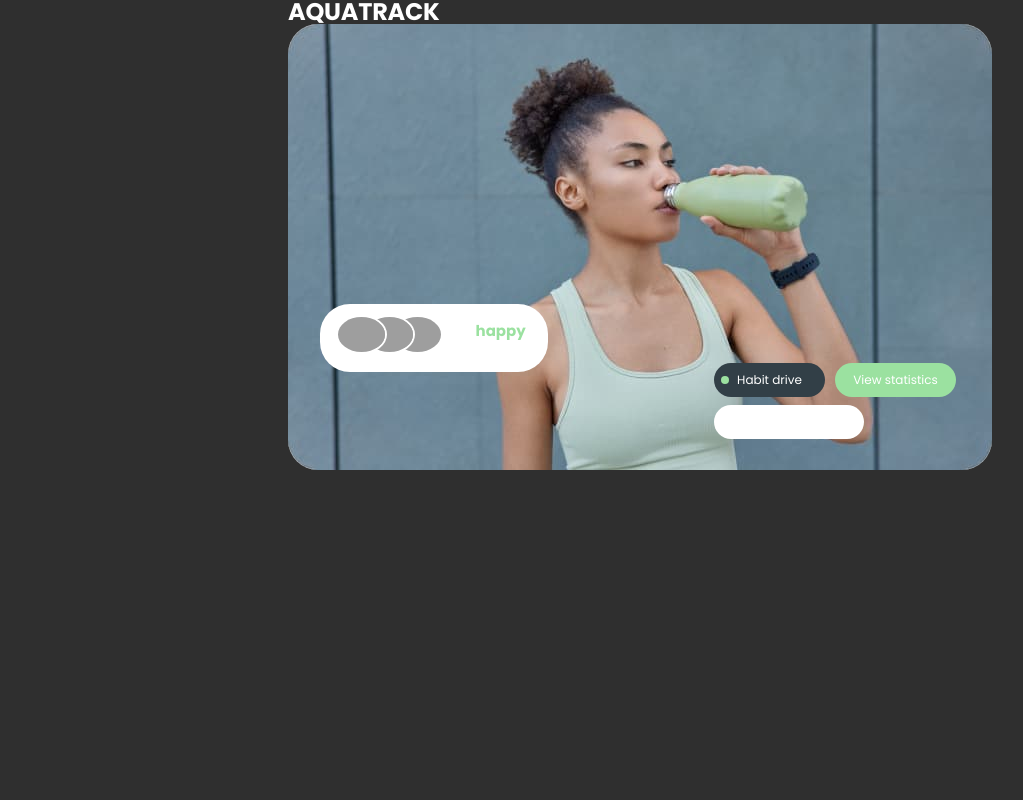
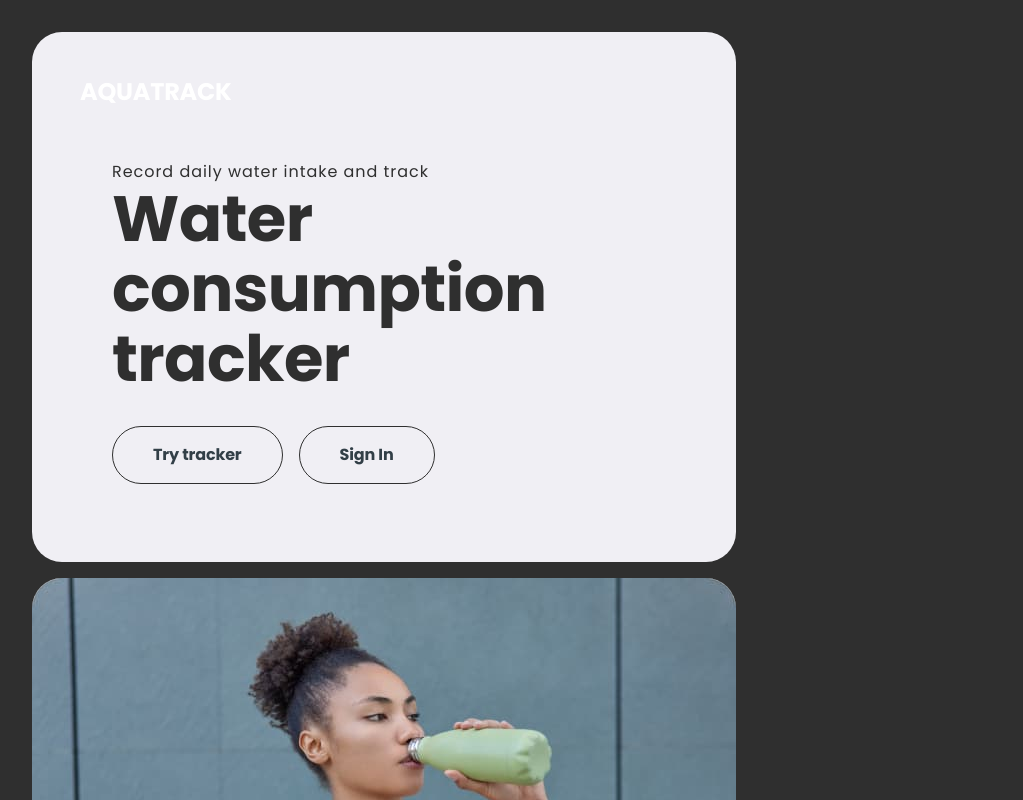
Before and after one commit to SvitlanaHu/water-intake-control-frontend, a React (Vite) app: page / in a window 1280 px wide. Shown: the top 800 px of the page, without its empty margins (0-1023 px from the left). Built offline with nearby package versions, Linux system fonts and the light colour scheme; grey boxes are pictures that could not be loaded.

Commit message:
add WelcomeSection & styles

```diff
--- a/src/components/AdvantagesSection/AdvantagesSection.module.css
+++ b/src/components/AdvantagesSection/AdvantagesSection.module.css
@@ -1,4 +1,5 @@
 .advantagesSection {
+  position: absolute;
   border-radius: 30px;
   width: 343px;
   height: 353px;
@@ -26,7 +27,7 @@
   .advantagesSection {
     width: 704px;
     height: 446px;
-    top: 546px;
+    top: 578px;
     left: 32px;
     background: url(/public/images/home-tablet.jpg) center / cover no-repeat;
   }
@@ -49,7 +50,7 @@
     width: 672px;
     height: 736px;
     top: 32px;
-    left: 736px;
+    left: 770px;
     background: url(/public/images/home-desktop.jpg) center / cover no-repeat;
   }
 }
--- a/src/components/App.jsx
+++ b/src/components/App.jsx
@@ -1,7 +1,7 @@
 // import React from 'react';
 import { Route, Routes } from 'react-router-dom';
 import SharedLayout from './SharedLayout/SharedLayout';
-import HomePage from '../pages/HomePage';
+import HomePage from '../pages/HomePage/HomePage';
 import SignInPage from '../pages/SignInPage';
 import SignUpPage from '../pages/SignUpPage';
 import TrackerPage from '../pages/TrackerPage';
--- a/src/components/WelcomeSection/WelcomeSection.jsx
+++ b/src/components/WelcomeSection/WelcomeSection.jsx
@@ -1,14 +1,25 @@
 // import React from 'react';
-// import { Link } from 'react-router-dom';
-// import styles from "./WelcomeSection.module.css";
+import { Link } from 'react-router-dom';
+import styles from "./WelcomeSection.module.css";
 import Logo from "../Logo/Logo";
 
 const WelcomeSection = () => {
   return (
-    <header>
-      <Logo text="AquaTrack" />
-      {/* Інші елементи заголовка */}
+    <header className={styles.container}>
+      <div className={styles.box}>
+        <Logo text="AquaTrack" />
+        <div className={styles.textBox}>
+          <p className={styles.text}>Record daily water intake and track</p>
+          <h1 className={styles.title}>Water consumption tracker</h1>
+        </div>
+
+        <div className={styles.linkBox} >
+          <Link className={styles.link} to="/signup">Try tracker</Link>
+          <Link className={styles.link} to="/signin">Sign In</Link>
+        </div>
+      </div>
     </header>
+
   );
 };
 
--- a/src/components/WelcomeSection/WelcomeSection.module.css
+++ b/src/components/WelcomeSection/WelcomeSection.module.css
@@ -0,0 +1,135 @@
+.container {
+  position: absolute;
+  width: 343px;
+  height: 411px;
+  top: 16px;
+  left: 16px;
+  gap: 0px;
+  border-radius: 30px;
+  opacity: 0px;
+  background-color: var(--light-gray);
+}
+@media (min-width: 768px) {
+  .container {
+    width: 672px;
+    height: 498px;
+    top: 32px;
+    left: 32px;
+    padding: 16px;
+  }
+}
+@media (min-width: 1440px) {
+  .container {
+    width: 672px;
+    height: 704px;
+  }
+}
+
+.box {
+  width: 300px;
+  padding: 16px;
+}
+@media (min-width: 768px) {
+  .box {
+    width: 600px;
+    padding: 32px;
+  }
+}
+
+.textBox {
+  width: 300px;
+  padding: 16px;
+  padding: 80px 16px 16px 16px;
+}
+@media (min-width: 768px) {
+  .textBox {
+    padding: 56px 64px 16px 32px;
+    width: 547px;
+  }
+}
+@media (min-width: 1440) {
+  .textBox {
+    padding-top: 88px;
+    padding-bottom: 32px;
+  }
+}
+
+.text {
+  padding: 0;
+  margin: 0;
+  font-size: 14px;
+  font-weight: 400;
+  line-height: 18px;
+  letter-spacing: 0.06em;
+  text-align: left;
+  color: var(--main-text-color);
+}
+@media (min-width: 768px) {
+  .text {
+    font-size: 16px;
+    line-height: 24px;
+  }
+}
+@media (min-width: 1440px) {
+  .text {
+    width: 400px;
+  }
+}
+
+.title {
+  padding: 0 0 16px 0;
+  margin: 0;
+  color: var(--main-text-color);
+  font-size: 38px;
+  font-weight: 700;
+  line-height: 38px;
+  letter-spacing: -0.01em;
+  text-align: left;
+  text-wrap: wrap;
+}
+@media (min-width: 768px) and (max-width: 1439.98px) {
+  .title {
+    font-size: 64px;
+    line-height: 70px;
+  }
+}
+@media (min-width: 1440px) {
+  .title {
+    font-size: 80px;
+    line-height: 76px;
+  }
+}
+
+.linkBox {
+  display: flex;
+  flex-direction: row;
+  gap: 16px;
+  padding-left: 16px;
+}
+.link {
+  padding: 14px 28px;
+  border: 1px solid var(--main-text-color);
+  border-radius: 30px;
+  font-size: 14px;
+  font-weight: 700;
+  line-height: 24px;
+  letter-spacing: -0.01em;
+  text-align: center;
+}
+.link:hover,
+.link:active,
+.link:focus {
+  cursor: pointer;
+  background-color: var(--mint);
+  border-color: var(--mint);
+  color: var(--text-color);
+}
+@media (min-width: 768px) {
+  .link {
+    padding: 16px 40px;
+    font-size: 16px;
+  }
+  .linkBox {
+    padding-left: 32px;
+  }
+}
--- a/src/pages/HomePage.jsx
+++ /dev/null
@@ -1,31 +0,0 @@
-// import React from 'react';
-
-import AdvantagesSection from "../components/AdvantagesSection/AdvantagesSection";
-import WelcomeSection from "../components/WelcomeSection/WelcomeSection";
-
-const styles = {
-  '@media screen and (minWidth: 1439px)': {
-    container: {
-      display: "flex",
-      alignItems: "center",
-      justifyContent: "center",
-      flexDirection: "column",
-    }
-  },
-  // Медіа-запит для розширення екрану 1440px
-  '@media screen and (minWidth: 1440px)': {
-    container: {
-      flexDirection: "row",
-    }
-  }
-};
-
-const HomePage = () => {
-  return (
-      <div style={styles.container}>
-        <WelcomeSection />
-        <AdvantagesSection />
-    </div>
-  );
-};
-export default HomePage;
--- /dev/null
+++ b/src/pages/HomePage/HomePage.jsx
@@ -0,0 +1,17 @@
+// import React from 'react';
+
+import AdvantagesSection from "../../components/AdvantagesSection/AdvantagesSection";
+import WelcomeSection from "../../components/WelcomeSection/WelcomeSection";
+import styles from "./HomePage.module.css";
+
+const HomePage = () => {
+  return (
+      <div className={styles.container}>
+        <div className={styles.box}>
+          <WelcomeSection className={styles.welcome} />
+          <AdvantagesSection className={styles.advantages} />
+        </div>
+    </div>
+  );
+};
+export default HomePage;
--- /dev/null
+++ b/src/pages/HomePage/HomePage.module.css
@@ -0,0 +1,21 @@
+.container {
+  display: block;
+  margin: auto;
+  width: 100%;
+}
+.box {
+  /* position: relative; */
+  padding: 16px;
+  display: flex;
+  align-items: center;
+  justify-content: center;
+  flex-direction: column;
+  gap: 16px;
+}
+@media (min-width: 1440px) {
+  .box {
+    flex-direction: row;
+    padding: 32px;
+    gap: 32px;
+  }
+}
--- a/src/pages/SignInPage.jsx
+++ b/src/pages/SignInPage.jsx
@@ -1,6 +1,6 @@
-import React from 'react';
-import Logo from "../components/Logo/Logo";
-import SignInForm from "../components/SignInForm/SignInForm";
+// import React from 'react';
+// import Logo from "../components/Logo/Logo";
+// import SignInForm from "../components/SignInForm/SignInForm";
 
 const SignInPage = () => {
   // ваш код
```
